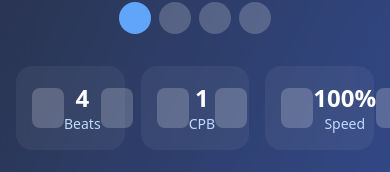
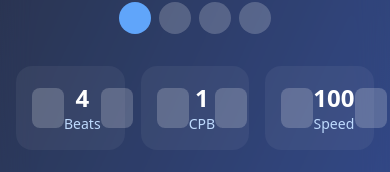
Before and after one commit to catIO/metronome, a React (Vite) app: page / in a window 390 px wide. Shown: the part 362-534 px from the top of the page. Built offline with nearby package versions, Linux system fonts and the light colour scheme; some icons are missing.

Commit message:
fix(UI): prevent timer reset on pause and hide speed percentage on small screens

```diff
--- a/src/App.tsx
+++ b/src/App.tsx
@@ -778,7 +778,6 @@ function App() {
     if (isPlaying) {
       if (timeoutMinutes) {
         // Countdown timer
-        setCountdownTime(timeoutMinutes * 60 * 1000);
         timerIntervalRef.current = setInterval(() => {
           setCountdownTime(prev => {
             if (prev && prev > 1000) {
@@ -805,7 +804,6 @@ function App() {
       if (timerIntervalRef.current) {
         clearInterval(timerIntervalRef.current);
       }
-      setCountdownTime(null);
     }
 
     return () => {
@@ -813,7 +811,8 @@ function App() {
         clearInterval(timerIntervalRef.current);
       }
     };
-  }, [isPlaying, elapsedTime, timeoutMinutes]);
+    // eslint-disable-next-line react-hooks/exhaustive-deps
+  }, [isPlaying, timeoutMinutes]);
 
   // Manage wake lock based on playing state
   useEffect(() => {
@@ -1189,7 +1188,9 @@ function App() {
                     <RemoveIcon fontSize="small" />
                   </button>
                   <div className="text-center relative group">
-                    <div className="text-2xl font-bold text-white">{speedPercentage}%</div>
+                    <div className="text-2xl font-bold text-white">
+                      {speedPercentage}<span className="hidden sm:inline">%</span>
+                    </div>
                     <div className="text-blue-200 text-sm">Speed</div>
                     <div className="absolute bottom-full left-1/2 -translate-x-1/2 mb-2 px-3 py-2 bg-slate-800 rounded-lg shadow-xl text-white text-sm whitespace-nowrap opacity-0 group-hover:opacity-100 transition-opacity pointer-events-none z-10">
                       {Math.round(bpm * (speedPercentage / 100))} BPM
@@ -1607,6 +1608,7 @@ function App() {
                           key={mins}
                           onClick={() => {
                             setTimeoutMinutes(mins);
+                            setCountdownTime(mins * 60 * 1000);
                             setShowTimeout(false);
                           }}
                           className={`block w-full text-left px-3 py-1 rounded hover:bg-white/10 text-white ${timeoutMinutes === mins ? 'bg-white/20' : ''
@@ -1619,6 +1621,7 @@ function App() {
                         <button
                           onClick={() => {
                             setTimeoutMinutes(null);
+                            setCountdownTime(null);
                             setShowTimeout(false);
                           }}
                           className="block w-full text-left px-3 py-1 rounded hover:bg-white/10 text-red-400"
```
